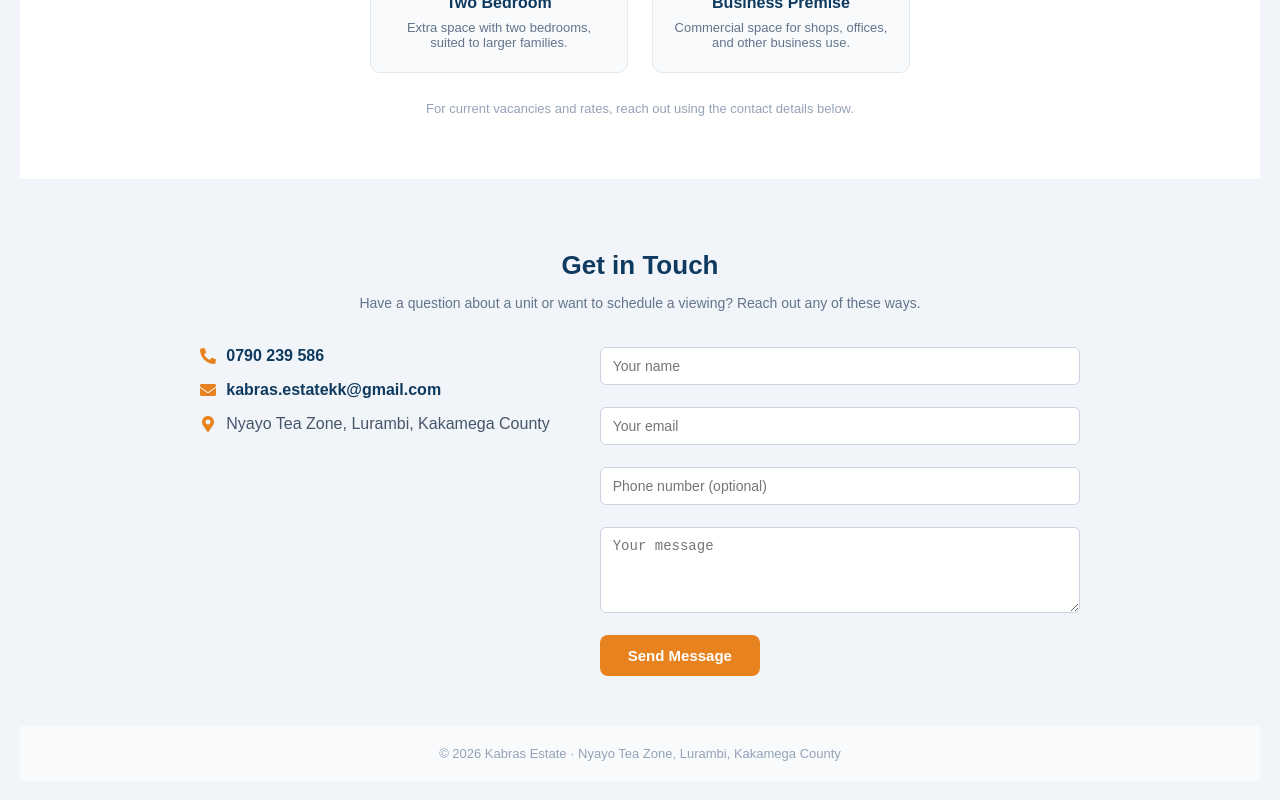
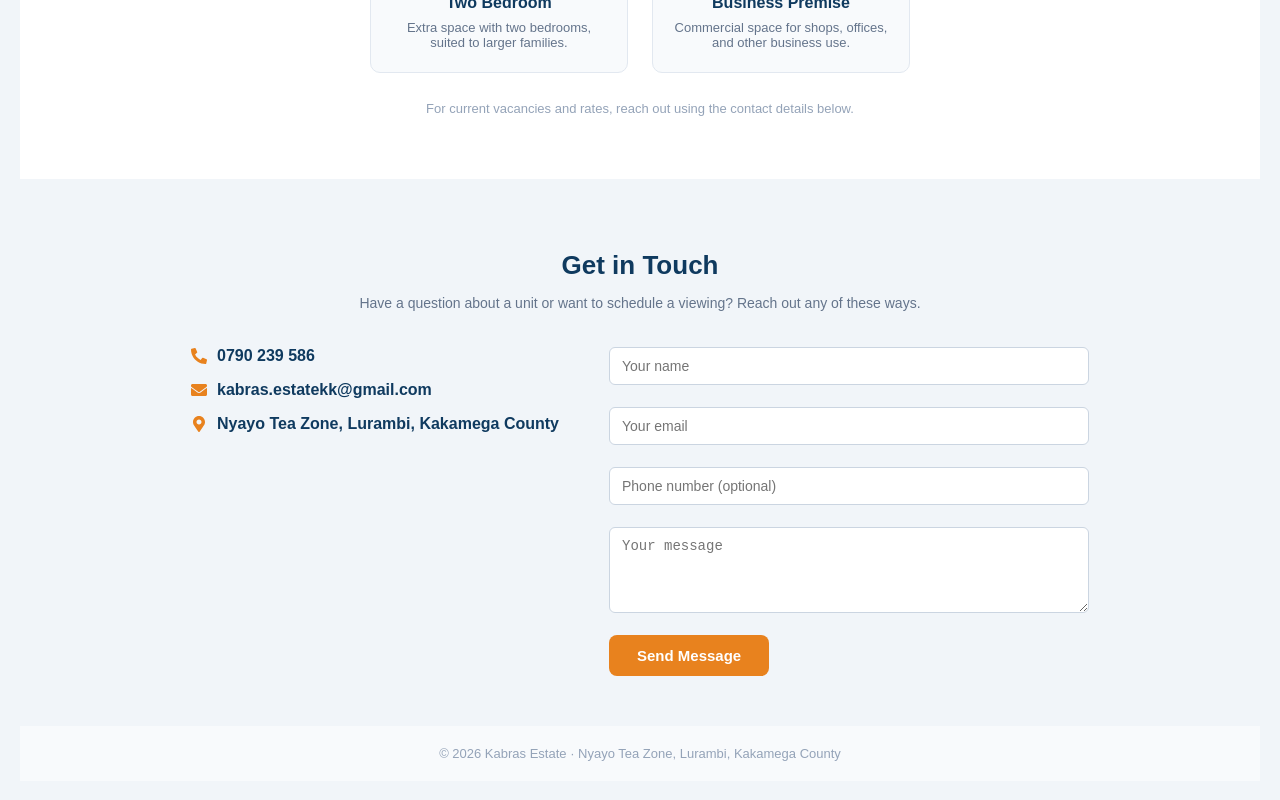
Before and after one commit to Duncanlisutsa/KEMIS, a React (Vite) app in the folder kemis-frontend/: page / in a window 1280 px wide. Shown: the part 1168-1968 px from the top of the page. Built offline with nearby package versions, Linux system fonts and the light colour scheme; no server answers.

Commit message:
A public landing page with details

```diff
--- a/kemis-frontend/src/pages/Landing.jsx
+++ b/kemis-frontend/src/pages/Landing.jsx
@@ -16,11 +16,11 @@ import {
 import logo from "../assets/logo.png";
 import api from "../services/api";
 
-import kemis1 from "../assets/kemis1.jpg";
-import kemis2 from "../assets/kemis2.jpg";
-import kemis3 from "../assets/kemis3.jpg";
-import kemis4 from "../assets/kemis4.jpg";
-import kemis5 from "../assets/kemis5.jpg";
+import kemis1 from "../assets/kemis1.png";
+import kemis2 from "../assets/kemis2.png";
+import kemis3 from "../assets/kemis3.png";
+import kemis4 from "../assets/kemis4.png";
+import kemis5 from "../assets/kemis5.png";
 
 const NAVY = "#0f3a5f";
 const ACCENT = "#e8821e";
@@ -28,8 +28,6 @@ const ACCENT = "#e8821e";
 const BACKGROUND_IMAGES = [kemis1, kemis2, kemis3, kemis4, kemis5];
 const SLIDE_INTERVAL_MS = 5000;
 
-// Mirrors Unit.UNIT_TYPES in estates/models.py — keep these in sync if
-// the backend choices ever change.
 const ROOM_TYPES = [
   { icon: FaDoorOpen, label: "Single Room", desc: "A compact, self-contained room — an affordable option for individuals." },
   { icon: FaBed, label: "Bedsitter", desc: "One open living/sleeping space with its own kitchenette and bathroom." },
@@ -71,7 +69,6 @@ function BackgroundSlideshow() {
           }}
         />
       ))}
-      {/* Dark overlay so white text stays readable over any photo */}
       <div
         style={{
           position: "absolute",
@@ -85,7 +82,7 @@ function BackgroundSlideshow() {
 
 function ContactForm() {
   const [form, setForm] = useState({ name: "", email: "", phone: "", message: "" });
-  const [status, setStatus] = useState("idle"); // idle | sending | sent | error
+  const [status, setStatus] = useState("idle");
   const [feedback, setFeedback] = useState("");
 
   const handleChange = (e) => {
@@ -243,7 +240,6 @@ function Landing() {
         </Link>
       </header>
 
-      {/* HERO with fading background slideshow */}
       <main
         style={{
           position: "relative",
@@ -305,7 +301,6 @@ function Landing() {
         </div>
       </main>
 
-      {/* WHAT KEMIS DOES */}
       <section style={{ padding: "50px 20px", background: "#f8fafc" }}>
         <div
           style={{
@@ -339,7 +334,6 @@ function Landing() {
         </div>
       </section>
 
-      {/* ROOM TYPES */}
       <section style={{ padding: "50px 20px", background: "white" }}>
         <h2 style={{ textAlign: "center", color: NAVY, fontSize: "26px", marginBottom: "36px" }}>
           Types of Rooms Available
@@ -379,7 +373,6 @@ function Landing() {
         </p>
       </section>
 
-      {/* CONTACT */}
       <section style={{ padding: "50px 20px", background: "#f1f5f9" }}>
         <h2 style={{ textAlign: "center", color: NAVY, fontSize: "26px", marginBottom: "8px" }}>
           Get in Touch
@@ -418,7 +411,14 @@ function Landing() {
 
             <div style={{ display: "flex", alignItems: "center", gap: "10px" }}>
               <FaMapMarkerAlt color={ACCENT} />
-              <span style={{ color: "#475569" }}>Nyayo Tea Zone, Lurambi, Kakamega County</span>
+              <a
+                href="https://www.google.com/maps?q=Nyayo+Tea+Zone,+Lurambi,+Kakamega+County"
+                target="_blank"
+                rel="noopener noreferrer"
+                style={{ color: NAVY, fontWeight: "bold", textDecoration: "none" }}
+              >
+                Nyayo Tea Zone, Lurambi, Kakamega County
+              </a>
             </div>
           </div>
 
```
